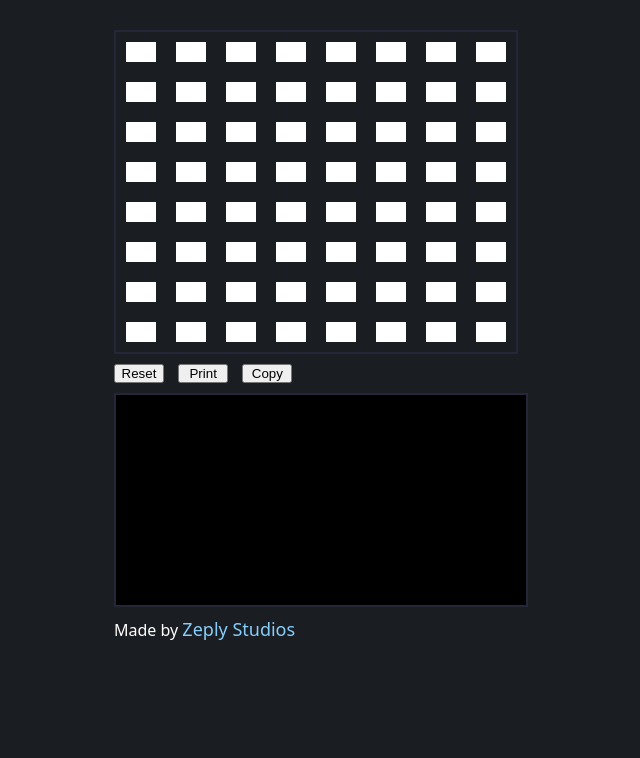
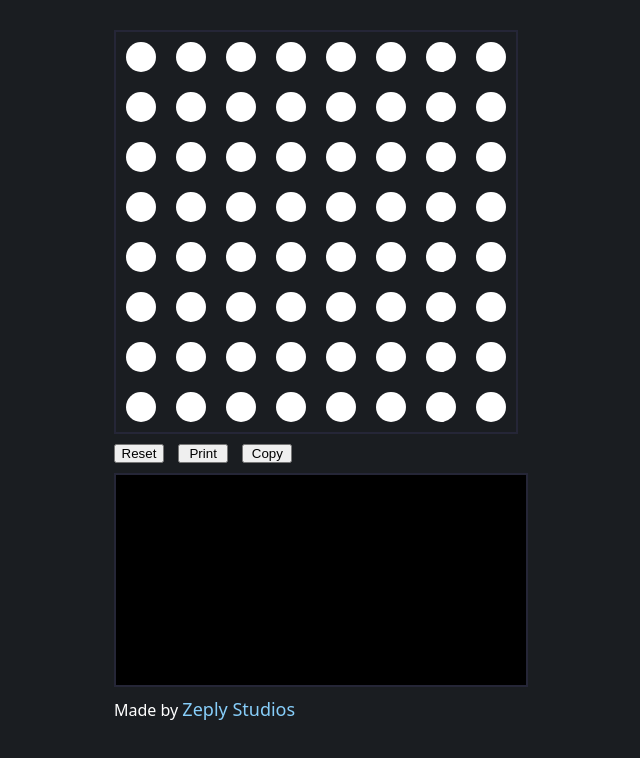
Before and after one commit to TehIvan/Arduino-Matrix-Helper, a plain HTML site: page index.html in a window 1280 px wide. Shown: the whole page, without its empty margins (319-959 px from the left). Drawn offline with Linux system fonts and the light colour scheme.

Commit message:
modified:   style.css

```diff
--- a/style.css
+++ b/style.css
@@ -15,8 +15,10 @@ body {
 
 .box {
   width: 10px;
+  height: 10px;
   padding: 10px;
   margin: 10px;
+  border-radius: 50%;
   background-color: white;
 }
 
```
